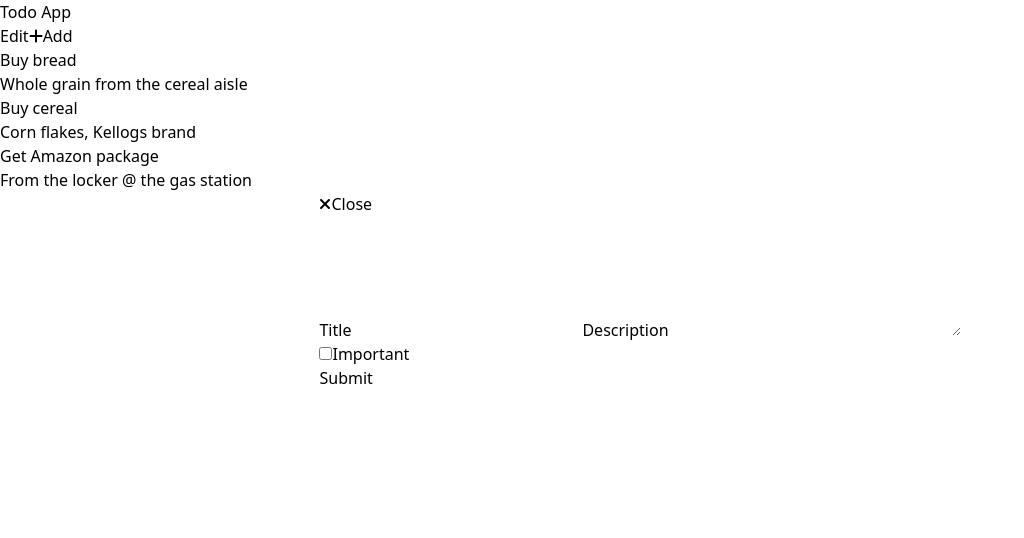
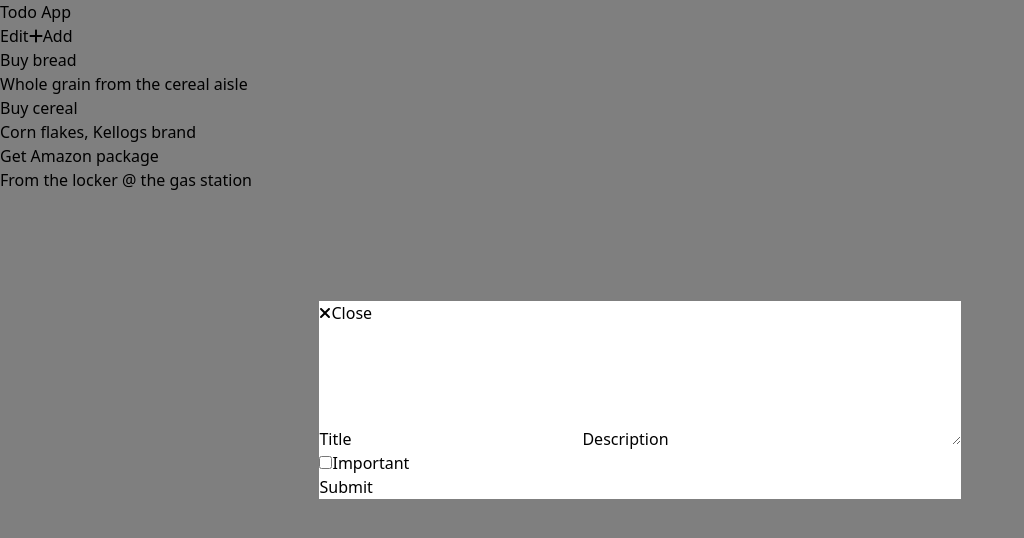
Before and after one commit to migvidal/todo-app-demo-pro, a React (Vite) app: page / in a window 1280 px wide. Both pictures are taken after a click on the button "Add". Shown: the top 538 px of the page, without its empty margins (0-1024 px from the left). Built offline with nearby package versions, Linux system fonts and the light colour scheme.

Commit message:
Improve styles. Implement correct dialog behavior

```diff
--- a/main.css
+++ b/main.css
@@ -2,6 +2,11 @@
 @tailwind components;
 @tailwind utilities;
 
-html, body {
+html,
+body {
     height: 100%;
 }
+
+dialog::backdrop {
+    background-color: rgba(0, 0, 0, 0.5);
+}
--- a/src/App.tsx
+++ b/src/App.tsx
@@ -32,11 +32,21 @@ const App = () => {
   let [dialogVisible, setDialogVisible] = useState(false);
   let [editMode, setEditMode] = useState(false);
 
+  const composeDialog = document.getElementById("compose-dialog") as HTMLDialogElement | undefined;
+  if (composeDialog) {
+    if (dialogVisible) {
+      composeDialog.showModal();
+    } else {
+      composeDialog.close();
+    }
+  }
+
   return (
-    <main className="m-2 max-w-xl">
+    <main className="mx-auto max-w-xl">
+      <div className="m-2">
         <h1 className="text-2xl font-bold">Todo App</h1>
 
-      <div className="flex flex-row">
+        <div className="flex flex-row justify-between">
           {todos.size != 0 ?
             <CustomButton
               style=""
@@ -67,7 +77,8 @@ const App = () => {
               {editMode ? <button><FontAwesomeIcon icon={faTrash} onClick={() => todos.delete(todo)} /></button> : ""}
             </TodoItem>
           )}
-      <dialog open={dialogVisible} className="absolute top-0 left-0 p-10 m-2 rounded-2xl bg-slate-200/90 dark:bg-slate-900/95">
+        <dialog id="compose-dialog" className="absolute left-0 right-0 top-0 bottom-0  backdrop-blur p-4 rounded-2xl bg-slate-200/70 dark:bg-slate-900/95">
+          <div>
             <div className="flex flex-row-reverse">
               <CustomButton
                 style=""
@@ -79,8 +90,10 @@ const App = () => {
             <ComposeWindow
               onSubmit={newTodo => submitTodo(newTodo)}
             />
+          </div>
 
         </dialog>
+      </div>
     </main>
   )
 }
--- a/src/CustomButton.tsx
+++ b/src/CustomButton.tsx
@@ -5,7 +5,7 @@ export const CustomButton = ({ label, icon, onClick, style }: { label: string, i
     const iconIsDefined = typeof icon !== 'undefined'
     const lightStyles = "text-cyan-500 border-cyan-500 hover:bg-cyan-500 hover:text-white"
     const darkStyles = "dark:text-cyan-400 dark:border-cyan-400 dark:hover:bg-cyan-400"
-    const finalStyle = "flex items-center rounded-full px-3 py-1 m-2 border-2" + " " + style + " " + lightStyles + " " + darkStyles
+    const finalStyle = "flex items-center rounded-full px-3 py-1 my-2 border-2" + " " + style + " " + lightStyles + " " + darkStyles
     const separator = <span className="px-1"></span>
     return (
         <button className={finalStyle} onClick={onClick} aria-description={label}>
--- a/src/TodoItem.tsx
+++ b/src/TodoItem.tsx
@@ -8,8 +8,6 @@ export const TodoItem = ({ todo, onClick, isChecked, children }: { todo: Todo, o
     let regularStyle = commonStyle + "bg-cyan-200 border-cyan-400 dark:bg-cyan-800 dark:border-cyan-600";
     let importantStyle = commonStyle + "bg-red-200 border-red-400 dark:bg-red-800 dark:border-red-600";
     let finalStyle = isImportant ? importantStyle : regularStyle;
-    console.log("Children")
-    console.log(children)
     return (
         <section className={finalStyle} onClick={onClick}>
             <div className="flex-1">
```
Lines whose indentation alone changed are shown as unchanged.
